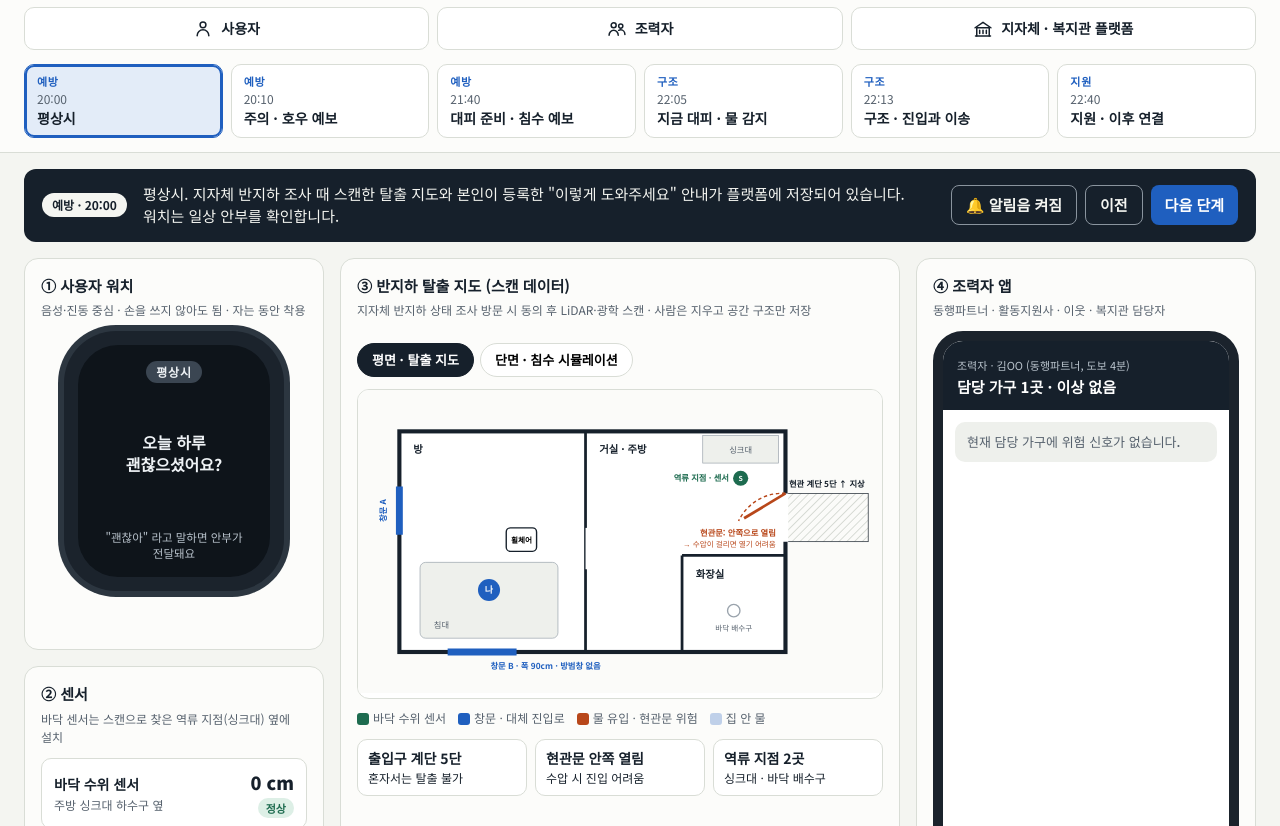
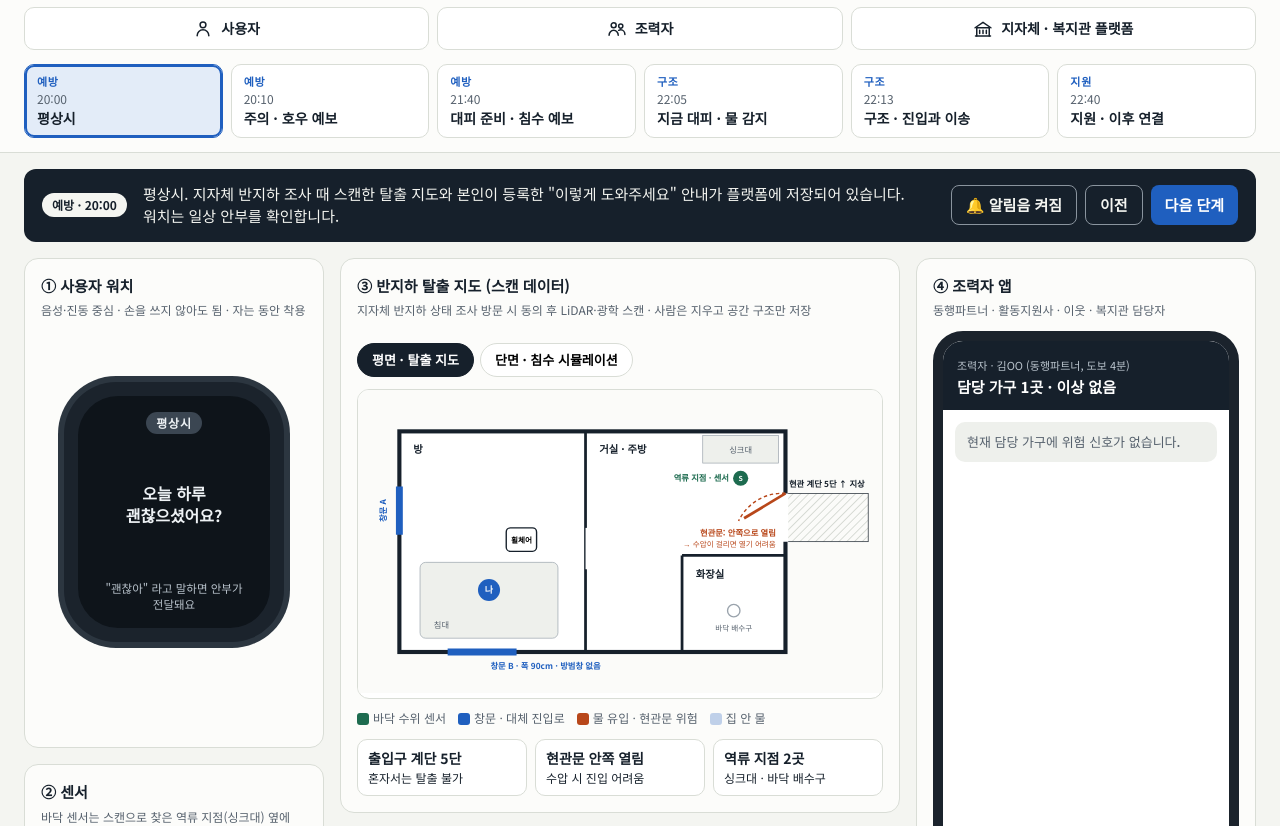
Before and after one commit to ye0nsue/waterline-prototype, a plain HTML site: page index.html in a window 1280 px wide. Shown: the part 75-901 px from the top of the page. Drawn offline with Linux system fonts and the light colour scheme.

Commit message:
Tighten desktop layout and hide unrelated panels on mobile
- Move the 지자체·복지관 dashboard under the escape map to remove empty space
- Stretch the helper phone and center the watch so columns end evenly
- On mobile, hide panels unrelated to the selected role instead of dimming them

Co-Authored-By: Claude Opus 5.5 <noreply@anthropic.com>

```diff
--- a/index.html
+++ b/index.html
@@ -42,7 +42,13 @@ main.focus [data-role].lit{opacity:1;filter:none}
 .btn.ghost{background:transparent;border:1px solid #8A949E;color:#F4F5F1}
 .btn.lite{background:#fff;color:var(--ink);border:1px solid var(--line)}
 .btn.warn{background:var(--orange)}
-main{display:grid;grid-template-columns:300px 1fr 340px;gap:16px;padding:16px 24px 32px}
+main{display:grid;grid-template-columns:300px minmax(0,1fr) 340px;grid-template-areas:"left map helper" "left dash helper";align-items:stretch;gap:16px;padding:16px 24px 32px}
+main>.col{grid-area:left}
+main>.col>.panel:first-child{flex:1;display:flex;flex-direction:column}
+main>.col>.panel:first-child .watch{margin-top:auto;margin-bottom:auto}
+.pmap{grid-area:map}
+.phelp{grid-area:helper;display:flex;flex-direction:column}
+.phelp .phone{flex:1}
 .panel{background:var(--card);border:1px solid var(--line);border-radius:14px;padding:16px}
 .panel h3{margin:0 0 4px;font-size:15px}
 .panel .sub{margin:0 0 12px;font-size:12px;color:var(--muted)}
@@ -102,12 +108,12 @@ input[type=range]{width:100%}
 .box li{margin:2px 0}
 .check li{list-style:none;margin-left:-18px}
 .hide{display:none!important}
-.dash{grid-column:1/-1;margin:15px}
+.dash{grid-area:dash}
 .dtable{width:100%;border-collapse:collapse;font-size:13px}
 .dtable th,.dtable td{border-bottom:1px solid var(--line);padding:8px 6px;text-align:left}
 .dtable th{color:var(--muted);font-weight:500}
 footer{padding:0 24px 24px;color:var(--muted);font-size:12px}
-@media (max-width:1180px){main{grid-template-columns:minmax(0,1fr)}}
+@media (max-width:1180px){main{grid-template-columns:minmax(0,1fr);grid-template-areas:"left" "map" "helper" "dash"}}
 @media (max-width:640px){
   body{font-size:14px}
   header{display:grid;grid-template-columns:minmax(0,1fr) auto;column-gap:14px;row-gap:12px;padding:18px 16px 16px}
@@ -119,6 +125,8 @@ footer{padding:0 24px 24px;color:var(--muted);font-size:12px}
   .persona img{grid-column:2;grid-row:1;align-self:center;height:75px;width:auto}
   .roles{padding:12px 16px 0;gap:6px}
   .role{flex-direction:column;gap:4px;font-size:12px;padding:8px 6px;white-space:normal;text-align:center;line-height:1.3}
+  main.focus [data-role]:not(.lit){display:none}
+  main.focus>.col:not(:has(.lit)){display:none}
   .stepper{padding:10px 16px;gap:6px}
   .step{min-width:118px;padding:6px 10px}
   .narr{margin:12px 16px 0;padding:12px 14px;flex-wrap:wrap;gap:10px}
@@ -132,7 +140,6 @@ footer{padding:0 24px 24px;color:var(--muted);font-size:12px}
   .watch{width:200px;height:240px}
   .facts{grid-template-columns:1fr}
   .phone{min-height:0;border-width:8px;border-radius:24px}
-  .dash{margin:0}
   .dtable{display:block;overflow-x:auto;white-space:nowrap}
   footer{padding:0 16px 20px}
 }
@@ -190,7 +197,7 @@ footer{padding:0 24px 24px;color:var(--muted);font-size:12px}
   </div>
 
   <!-- CENTER: escape map -->
-  <div data-role="helper platform" class="panel">
+  <div data-role="helper platform" class="panel pmap">
     <div style="display:flex;flex-wrap:wrap;justify-content:space-between;align-items:flex-start;gap:12px">
       <div style="flex:1 1 260px;min-width:0"><h3>③ 반지하 탈출 지도 (스캔 데이터)</h3>
       <p class="sub">지자체 반지하 상태 조사 방문 시 동의 후 LiDAR·광학 스캔 · 사람은 지우고 공간 구조만 저장</p></div>
@@ -299,7 +306,7 @@ footer{padding:0 24px 24px;color:var(--muted);font-size:12px}
   </div>
 
   <!-- RIGHT: helper app -->
-  <div data-role="helper" class="panel">
+  <div data-role="helper" class="panel phelp">
     <h3>④ 조력자 앱</h3>
     <p class="sub">동행파트너 · 활동지원사 · 이웃 · 복지관 담당자</p>
     <div class="phone">
```
